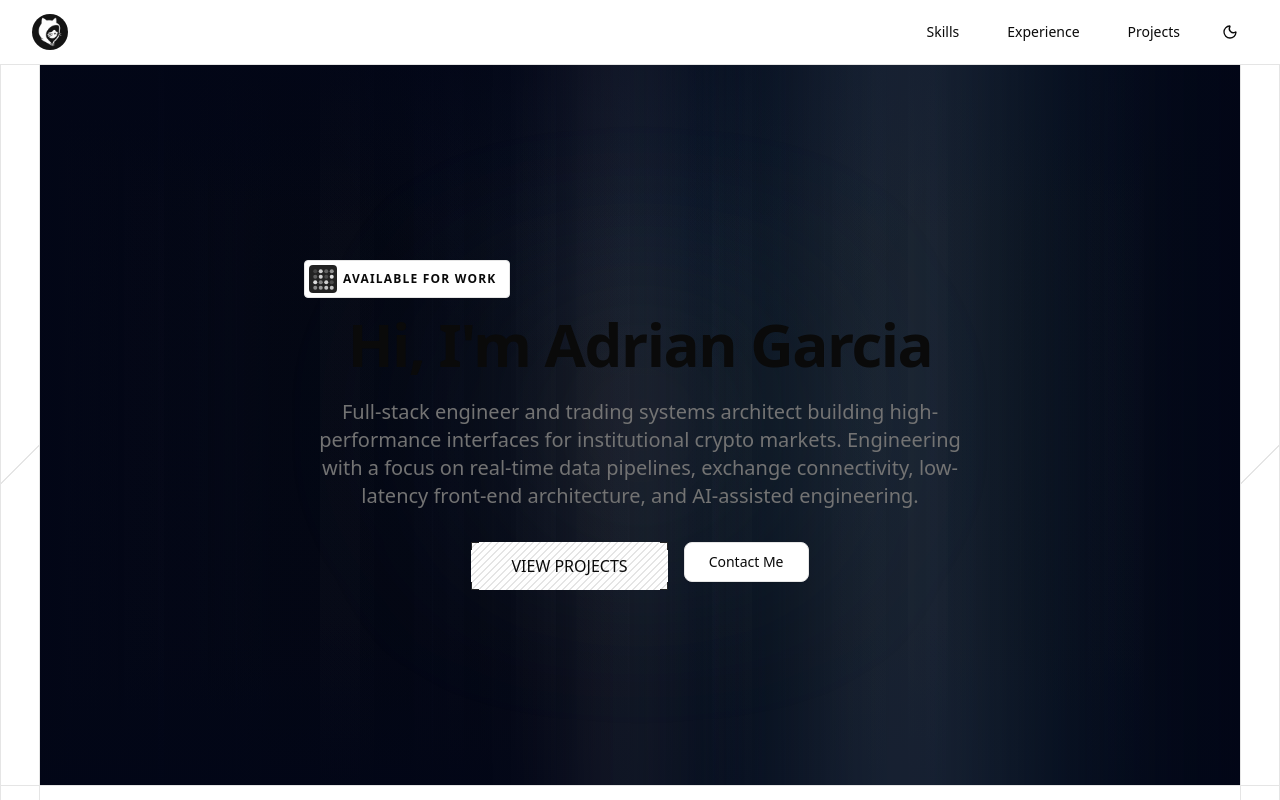
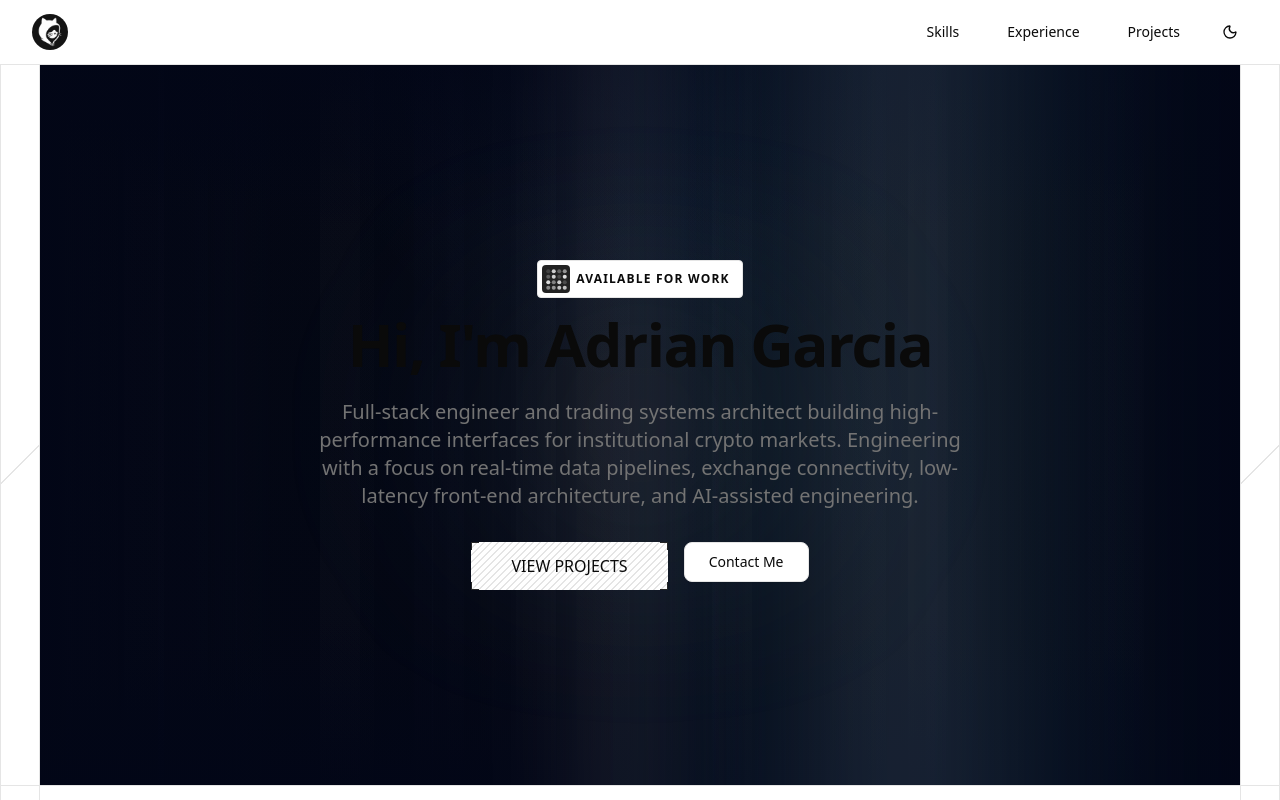
Before and after one commit to DreadPirateRob/upd-port, a Next.js app: page / in a window 1280 px wide. Shown: the top 800 px of the page. Built offline with nearby package versions, Linux system fonts and the light colour scheme.

Commit message:
GridButton: switch to inline-flex so parent text-alignment is respected

```diff
--- a/src/components/evil-buttons/grid-button.jsx
+++ b/src/components/evil-buttons/grid-button.jsx
@@ -15,7 +15,7 @@ export default function GridButton({ children, className, ...props }) {
   return (
     <button
       className={cn(
-        "flex items-center justify-center gap-1.5 border border-border bg-background p-1 rounded transition-all duration-75 active:translate-y-0.5 active:scale-[0.98] hover:bg-muted text-xs font-semibold uppercase tracking-widest pr-3",
+        "inline-flex items-center justify-center gap-1.5 border border-border bg-background p-1 rounded transition-all duration-75 active:translate-y-0.5 active:scale-[0.98] hover:bg-muted text-xs font-semibold uppercase tracking-widest pr-3",
         className,
       )}
       {...props}
```
